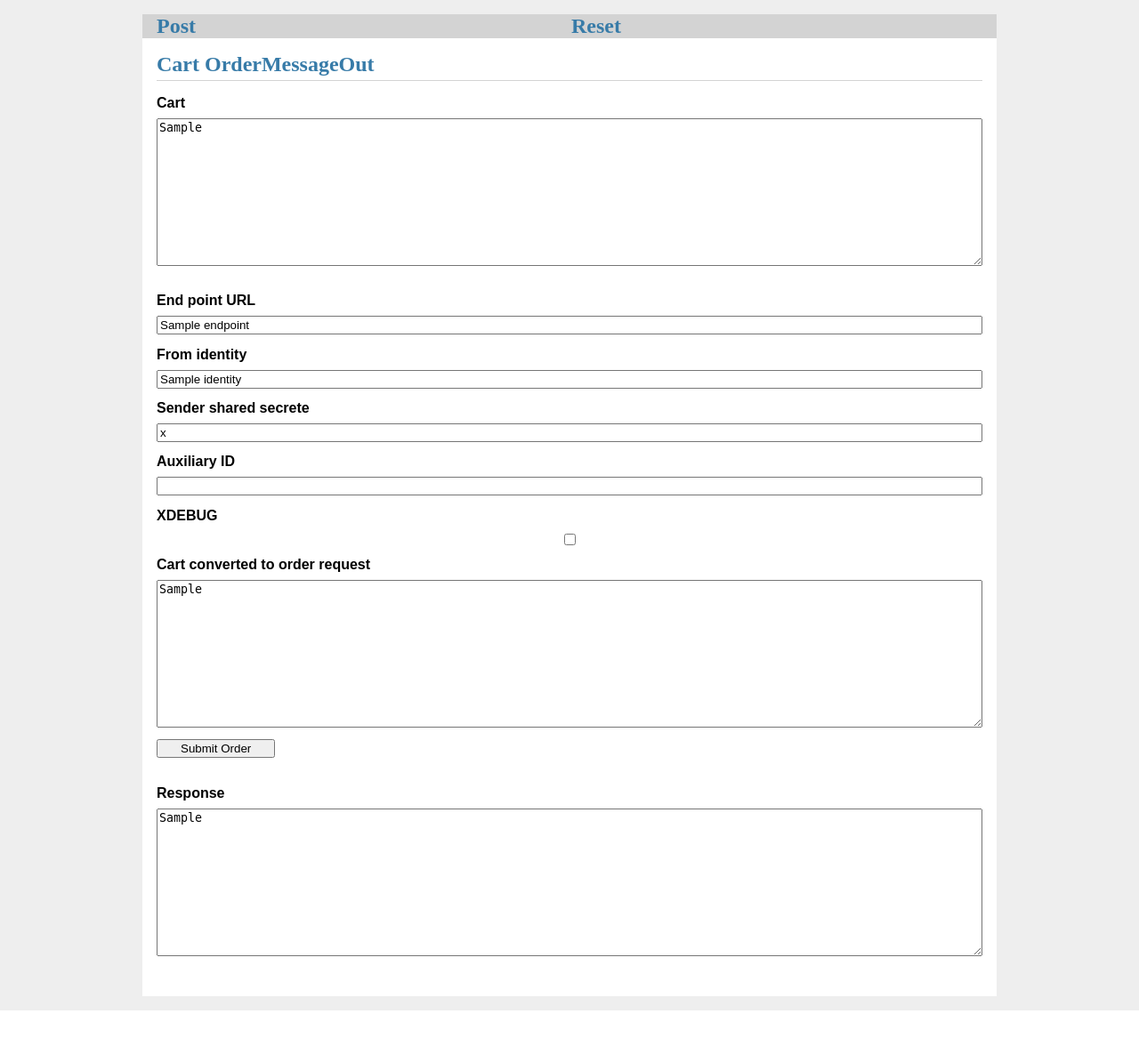
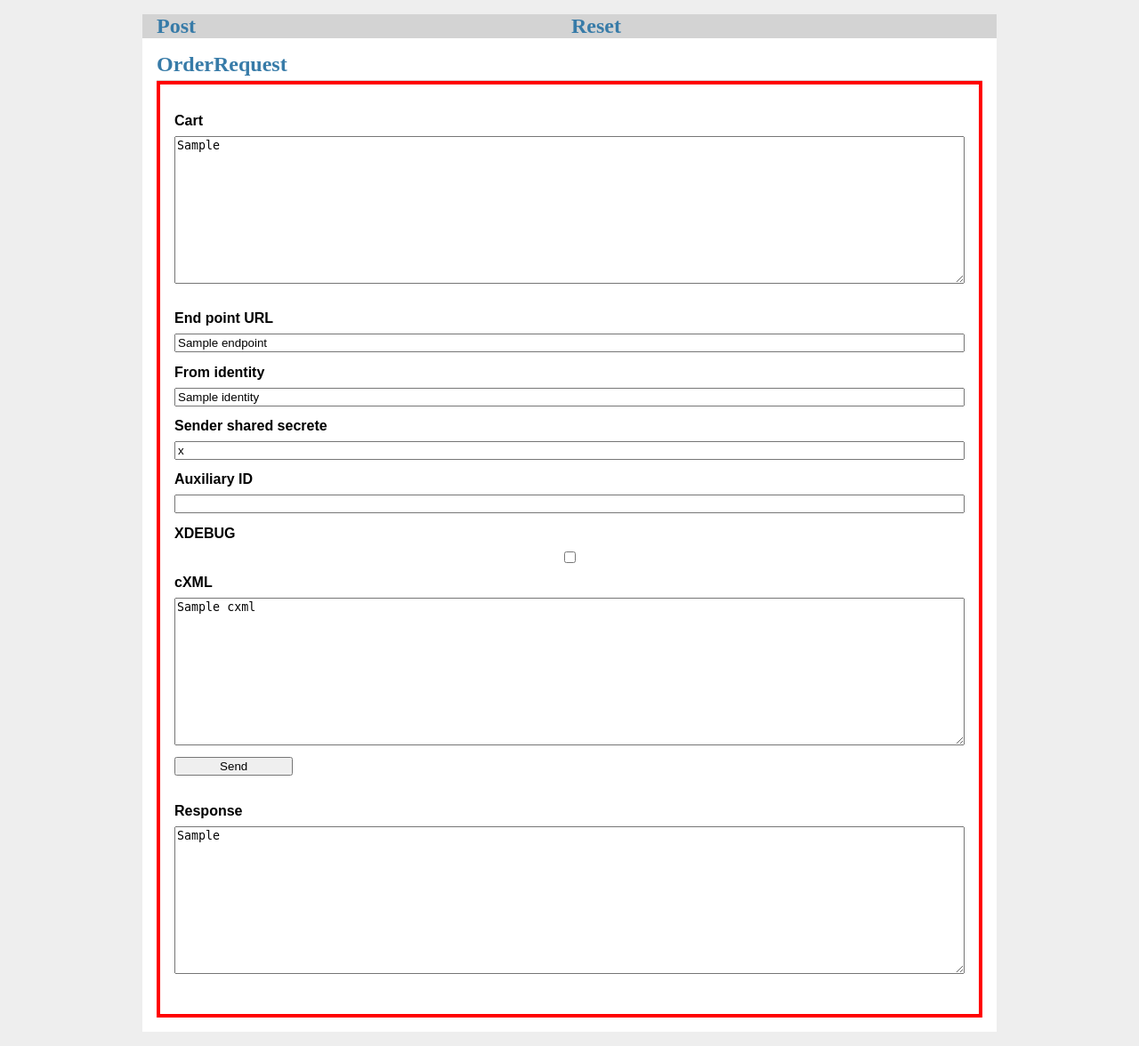
Before and after one commit to chefworks/cxml-tester, a Flask app: template p6t/templates/cxml/order.html in a window 1280 px wide. Shown: the whole page at 89% size. Before the commit the page ends 1136 px from the top, so only its background shows below. Run offline with Flask 2, Linux system fonts and the light colour scheme; the template is opened without the code that fills it: most values are stand-ins (such as "Sample title", 1, 10 or a date in 2020); parts of the project's set-up code (start-up, migrations or seed data) failed here and were passed over.

Commit message:
refactor `request-base.html`

```diff
--- a/p6t/static/style.css
+++ b/p6t/static/style.css
@@ -137,3 +137,16 @@ input[type=submit] {
   width: 100%;
   min-height: 40em;
 }
+
+.cxml-content {
+  padding: 1em;
+  border: 4px solid transparent;
+}
+
+.cxml-content.posted {
+  border: 4px solid red;
+}
+
+.cxml-content.posted[data-status-code^='2'] {
+  border: 4px solid green;
+}
--- a/p6t/templates/base.html
+++ b/p6t/templates/base.html
@@ -1,5 +1,5 @@
 <!doctype html>
-<title>{% block title %}{% endblock %} - Flaskr</title>
+<title>{% block title %}{% endblock %} - cXML Tester</title>
 <link rel="stylesheet" href="{{ url_for('static', filename='style.css') }}">
 <nav>
   <h1><a href="{{ url_for('cxml.cxml_request') }}">Post</a></h1>
--- a/p6t/templates/cxml/cart.html
+++ b/p6t/templates/cxml/cart.html
@@ -1,7 +1,7 @@
 {% extends 'base.html' %}
 
 {% block header %}
-  <h1>{% block title %}Cart OrderMessageOut{% endblock %}</h1>
+  <h1>{% block title %}OrderMessageOut{% endblock %}</h1>
 {% endblock %}
 
 {% block content %}
--- a/p6t/templates/cxml/order.html
+++ b/p6t/templates/cxml/order.html
@@ -1,29 +1,11 @@
-{% extends 'base.html' %}
+{% extends 'cxml/request-base.html' %}
 
 {% block header %}
-  <h1>{% block title %}Cart OrderMessageOut{% endblock %}</h1>
+  <h1>{% block title %}OrderRequest{% endblock %}</h1>
 {% endblock %}
 
-{% block content %}
-<form method="post">
+{% block cxml_form_top_extra %}
   <label for="cart_cxml">Cart</label>
   <textarea name="cart_cxml" id="cart_cxml" readonly>{{ cart_cxml }}</textarea>
   <hr/>
-  <label for="endpoint">End point URL</label>
-  <input name="endpoint" id="endpoint" value="{{ endpoint }}" required>
-  <label for="identity">From identity</label>
-  <input name="identity" id="identity" value="{{ identity }}">
-  <label for="secret">Sender shared secrete</label>
-  <input name="secret" id="secret" value="{{ secret }}">
-  <label for="auxiliary_id">Auxiliary ID</label>
-  <input name="auxiliary_id" id="auxiliary_id" value="{{ request.form['auxiliary_id'] }}">
-  <label for="xdebug">XDEBUG</label>
-  <input name="xdebug" id="xdebug" type="checkbox">
-  <label for="order_cxml">Cart converted to order request</label>
-  <textarea name="order_cxml" id="order_cxml">{{ order_cxml }}</textarea>
-  <input type="submit" value="Submit Order">
-  <hr/>
-  <label for="cxml_response">Response</label>
-  <textarea name="cxml_response" id="cxml_response" readonly>{{ cxml_response }}</textarea>
-</form>
 {% endblock %}
--- /dev/null
+++ b/p6t/templates/cxml/request-base.html
@@ -0,0 +1,41 @@
+{% extends 'base.html' %}
+{% block content %}
+    {% block cxml_content %}
+        <div class="cxml-content{% if cxml_status_code != None %} posted{% endif %}" data-status-code="{{ cxml_status_code or 200 }}">
+            {% block cxml_content_top_extra %}{% endblock %}
+            {% block cxml_form %}
+                <form method="post" {% block form_action %}{% endblock %}>
+                    {% block cxml_form_top_extra %}{% endblock %}
+                    {% block cxml_form_common_input_vars %}
+                        {% block cxml_subst_vars %}
+                            <label for="endpoint">End point URL</label>
+                            <input name="endpoint" id="endpoint" value="{{ endpoint }}" required>
+                            <label for="identity">From identity</label>
+                            <input name="identity" id="identity" value="{{ identity }}">
+                            <label for="secret">Sender shared secrete</label>
+                            <input name="secret" id="secret" value="{{ secret }}">
+                            <label for="auxiliary_id">Auxiliary ID</label>
+                            <input name="auxiliary_id" id="auxiliary_id" value="{{ request.form['auxiliary_id'] }}">
+                        {% endblock %}
+                        <label for="xdebug">XDEBUG</label>
+                        <input name="xdebug" id="xdebug" type="checkbox">
+                    {% endblock %}
+                    {% block cxml_form_input_vars %}
+                        <label for="cxml">cXML</label>
+                        <textarea name="cxml" id="cxml">{{ cxml }}</textarea>
+                    {% endblock %}
+                    {% block cxml_form_submit %}
+                        <input type="submit" value="Send">
+                    {% endblock %}
+                    {% block cxml_form_result %}
+                        <hr/>
+                        <label for="response">Response</label>
+                        <textarea name="response" id="response" readonly>{{ cxml_response }}</textarea>
+                    {% endblock %}
+                    {% block cxml_form_bottom_extra %}{% endblock %}
+                </form>
+            {% endblock %}
+            {% block cxml_content_bottom_extra %}{% endblock %}
+        </div>
+    {% endblock %}
+{% endblock %}
--- a/util/cxml.py
+++ b/util/cxml.py
@@ -11,6 +11,7 @@ XPATH_POST_URL = '/cXML/Request/PunchOutSetupRequest/BrowserFormPost/URL'
 XPATH_SHARED_SECRET = '//Header/Sender/Credential/SharedSecret'
 XPATH_START_URL = '//Response/PunchOutSetupResponse/StartPage/URL'
 XPATH_AUXILIARY_ID = '//SupplierPartAuxiliaryID'
+XPATH_STATUS_CODE = '/cXML/Response/Status/@code'
 
 
 def get_proxy():
@@ -130,4 +131,12 @@ def load_cxml(cxml: bytes or str, subst_vars: dict = {}) -> etree.ElementBase:
 def cxml_extract(cxml: str or etree.ElementBase, xpath: str) -> str:
     xml = load_cxml(cxml.encode()) if type(cxml) == str else cxml
     arr = xml.xpath(xpath)
-    return arr[0].text if len(arr) else ''
+    if not arr:
+        return ''
+
+    res = arr[0]
+
+    if hasattr(res, 'text'):
+        return res.text  # element result
+
+    return str(res)  # attribute result
```
Also changed, not shown: p6t/cxml.py (+25 -11 lines), p6t/templates/cxml/request.html (+9 -23 lines). Lines whose indentation alone changed are shown as unchanged.
